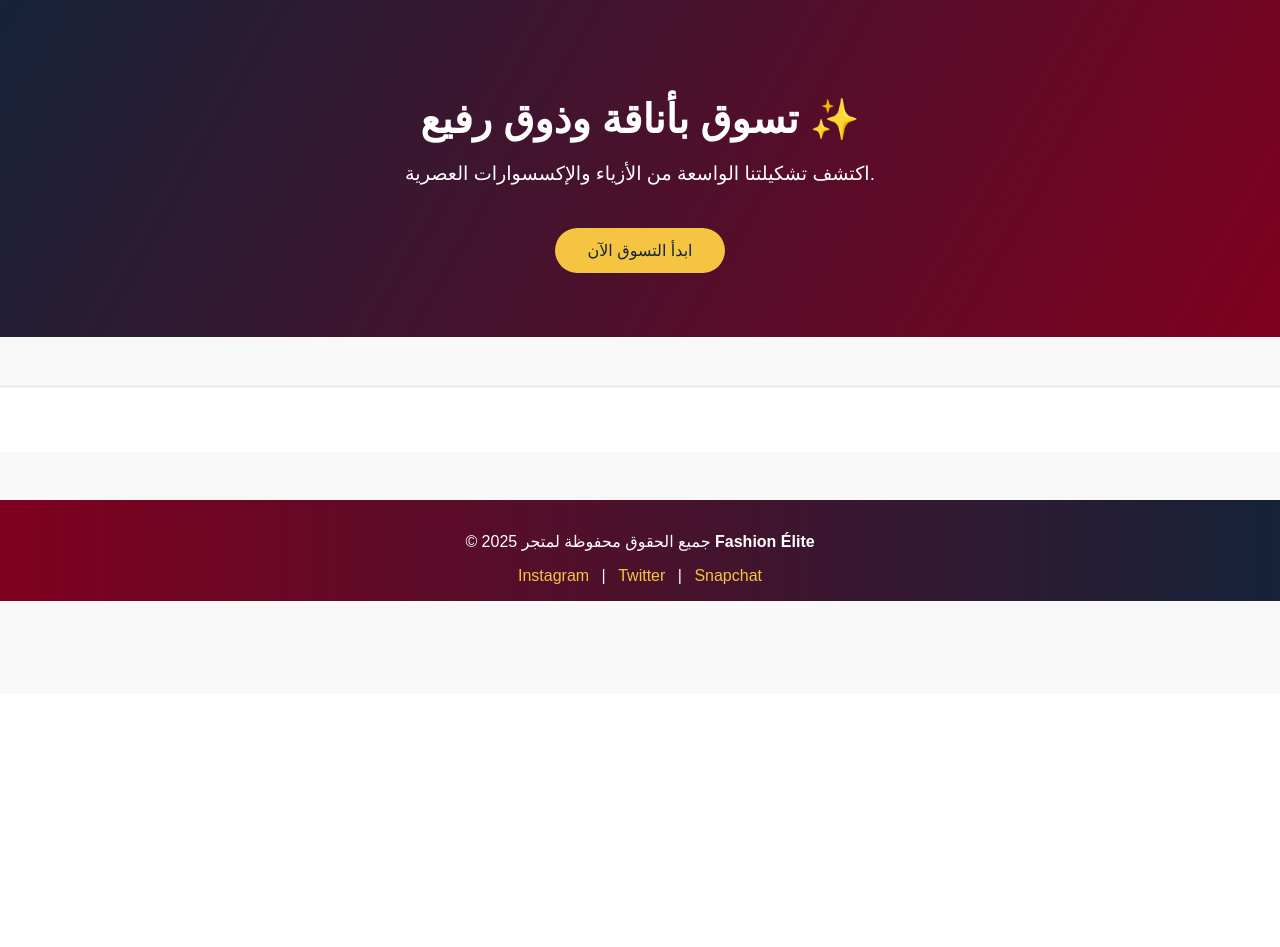
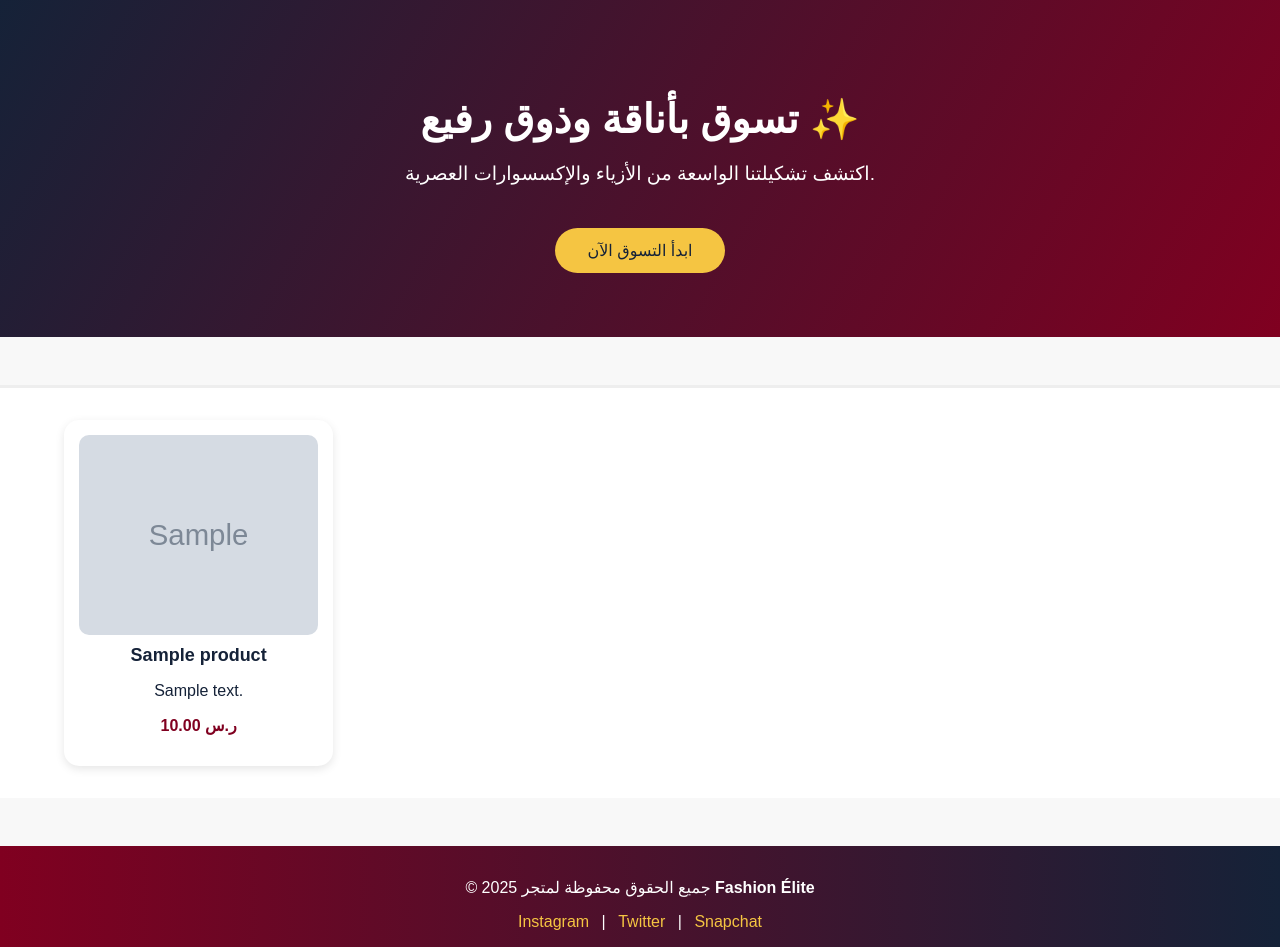
Before and after one commit to amnah1438/myproject10, a Django app: page /products/ in a window 1280 px wide. Shown: the part 106-1053 px from the top of the page. Before the commit the page ends 707 px from the top, so only its background shows below. Run offline with Django 5.2, Linux system fonts and the light colour scheme; tables that the repository leaves empty hold one stand-in row (values such as "Sample post"); grey boxes marked "Sample" are stand-in pictures; some libraries are stand-ins or nearby versions.

Commit message:
تعديل اللتز

```diff
--- a/templates/products-templates/list.html
+++ b/templates/products-templates/list.html
@@ -10,9 +10,22 @@
     <button class="shop-btn" onclick="scrollToProducts()">ابدأ التسوق الآن</button>
   </section>
 
-  <!-- 🛍️ هنا تُعرض المنتجات الحقيقية من القالب المخصص -->
-  <section id="products-section">
-    {% include 'products/list.html' %}
+  <!-- 🛍️ عرض المنتجات مباشرة هنا -->
+  <section id="products-section" class="products-grid">
+    {% for product in products %}
+      <div class="product-card">
+        {% if product.image %}
+          <img src="{{ product.image.url }}" alt="{{ product.name }}">
+        {% else %}
+          <img src="https://via.placeholder.com/250x200?text=No+Image" alt="No Image">
+        {% endif %}
+        <h3>{{ product.name }}</h3>
+        <p class="desc">{{ product.description|truncatewords:10 }}</p>
+        <p class="price">{{ product.price }} ر.س</p>
+      </div>
+    {% empty %}
+      <p>لا توجد منتجات حالياً.</p>
+    {% endfor %}
   </section>
 
 </main>
@@ -65,12 +78,42 @@ body {
   transform: scale(1.05);
 }
 
-/* 💎 قسم المنتجات */
-#products-section {
+/* 💎 المنتجات */
+.products-grid {
+  display: grid;
+  grid-template-columns: repeat(auto-fill, minmax(230px, 1fr));
+  gap: 25px;
   margin-top: 3rem;
   padding: 2rem 5%;
   background-color: #fff;
   border-top: 3px solid #eee;
+}
+
+.product-card {
+  background: #fff;
+  border-radius: 15px;
+  padding: 15px;
+  text-align: center;
+  box-shadow: 0 3px 10px rgba(0,0,0,0.1);
+  transition: transform 0.3s ease;
+}
+.product-card:hover {
+  transform: translateY(-5px);
+}
+.product-card img {
+  width: 100%;
+  height: 200px;
+  object-fit: cover;
+  border-radius: 10px;
+}
+.product-card h3 {
+  font-size: 18px;
+  color: #152238;
+  margin: 10px 0 5px;
+}
+.product-card .price {
+  color: #800020;
+  font-weight: bold;
 }
 
 /* ✨ الحركات */
```
